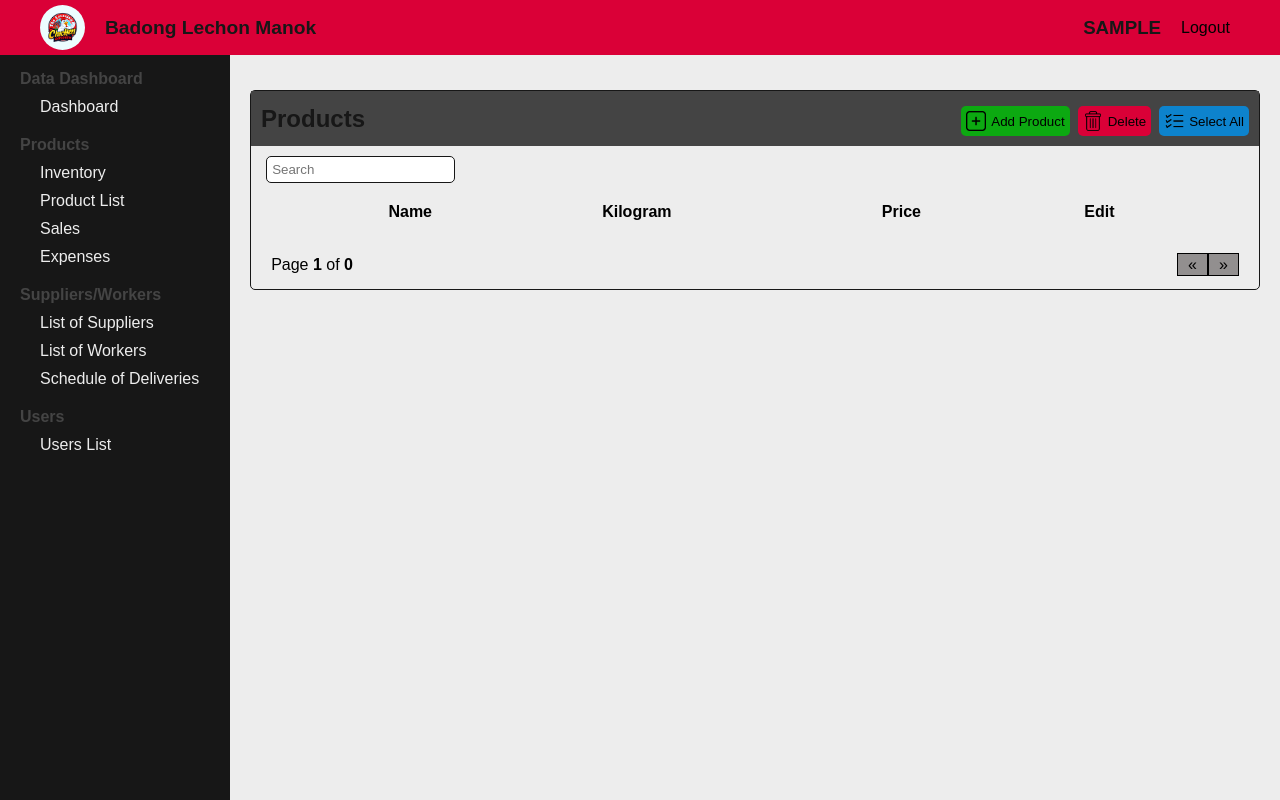
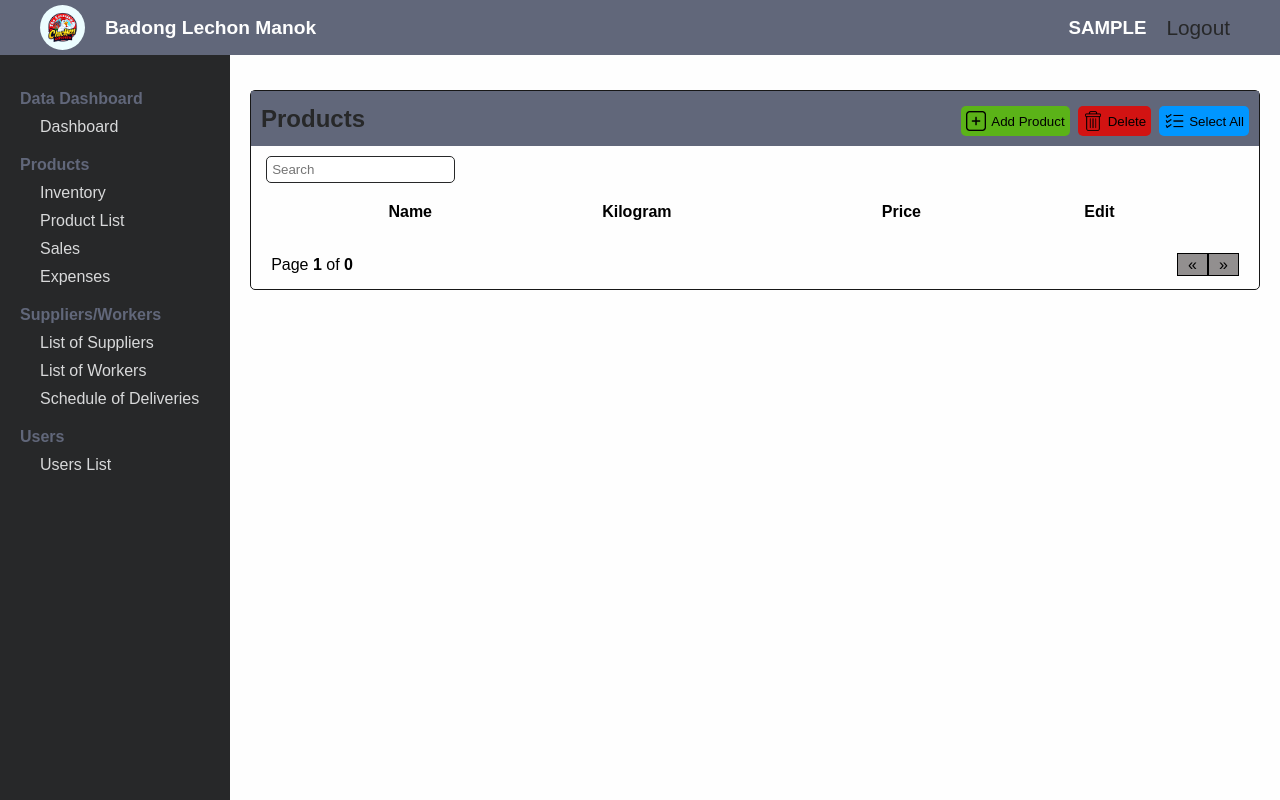
Before and after one commit to Pahad08/salesandinventory, a PHP site: page /products.php in a window 1280 px wide. Run offline with PHP 8.4, Linux system fonts and the light colour scheme; the visitor is signed in with stand-in values (Sample User, id 1); data that the repository does not hold is empty.

Commit message:
fix designs and other system feature

```diff
--- a/admin.php
+++ b/admin.php
@@ -92,10 +92,8 @@ if (isset($_SESSION["admin"]) && isset($_SESSION["admin_username"])) {
                 <img src="images/sales.png" alt="">
                 <div class="info">
                     <p class="sale-text"><?php
-                                            $sql = "SELECT sum(sales.quantity * products.price) as sale, sales.sale_date
-                                            from sales
-                                            inner JOIN products on sales.product_id = products.product_id
-                                            where DAY(sales.sale_date) = DAY(CURRENT_DATE);";
+                                            $sql = "SELECT sum(sales.quantity * products.price) as sale from sales
+                                            inner JOIN products on sales.product_id = products.product_id;";
                                             $stmt = mysqli_prepare($conn, $sql);
                                             mysqli_stmt_execute($stmt);
                                             $result = mysqli_stmt_get_result($stmt);
--- a/css/admin.css
+++ b/css/admin.css
@@ -6,18 +6,26 @@
 }
 
 :root {
-    --red: #da0037;
+    --black: #272829;
+    --gray: #61677A;
+    --lightgray: #D8D9DA;
+    --yellowish: #FFF6E0;
     --white: #fefefe;
-    --lightgray: #EDEDED;
-    --black: #171717;
-    --darkgray: #444444;
-    --blue: #0d83cd;
-    --lightblue: #30a3eb;
-    --lightgreen: #0ca911;
+    --green: #5BB318;
+    --low-green: rgba(92, 180, 24, 0.5);
+    --lightgreen: #7DCE13;
+    --red: #D21312;
+    --low-red: rgb(211, 18, 18, 0.5);
+    --lightred: #ED2B2A;
+    --blue: #0096FF;
+    --low-blue: rgba(0, 149, 255, 0.5);
+    --lightblue: #00D7FF;
+    --yellow: #F4CE14;
 }
 
 body {
-    background: var(--lightgray);
+    background: var(--white);
+
 }
 
 ul {
@@ -33,16 +41,16 @@ a {
 /* header */
 
 .header {
-    background: var(--red);
+    background: var(--gray);
     height: 55px;
     display: flex;
-    color: #171717;
     justify-content: space-between;
     position: fixed;
     top: 0;
     left: 0px;
     width: 100%;
     z-index: 2;
+    color: var(--white);
 }
 
 #menu-icon {
@@ -81,8 +89,9 @@ a {
 }
 
 .right a {
-    color: #000;
+    color: var(--black);
     transition: color 300ms;
+    font-size: 1.3rem;
 }
 
 .right img {
@@ -104,7 +113,6 @@ a {
     width: 230px;
     height: 100vh;
     overflow: auto;
-    background: #000;
 }
 
 #nav {
@@ -115,7 +123,7 @@ a {
 }
 
 #list-container {
-    padding-top: 15px;
+    padding-top: 35px;
     display: flex;
     flex-direction: column;
     gap: 20px;
@@ -129,33 +137,18 @@ a {
 }
 
 #list-container p {
-    color: #444444;
+    color: var(--gray);
     font-weight: 600;
 }
 
 #list-container a {
     margin-left: 20px;
-    color: #EDEDED;
+    color: var(--lightgray);
     transition: color 300ms;
 }
 
 #list-container a:hover {
-    color: #444444;
-}
-
-.nav-footer {
-    background: #444444;
-    width: 230px;
-    height: 30px;
-    display: flex;
-    align-items: center;
-    position: absolute;
-    bottom: 71px;
-}
-
-.nav-footer p {
-    margin-left: 20px;
-    color: #EDEDED;
+    color: var(--white);
 }
 
 /* end of navigation */
@@ -527,7 +526,7 @@ select {
     display: flex;
     justify-content: space-between;
     align-items: center;
-    background: var(--darkgray);
+    background: var(--gray);
     padding: 10px;
     color: var(--black);
 }
@@ -568,16 +568,18 @@ select {
 
 .btns button:nth-of-type(2):hover,
 .btns button:nth-of-type(2):focus {
-    outline: 4px solid rgba(218, 0, 55, 0.3);
+    background: var(--lightred);
+    outline: 4px solid var(--low-red);
 }
 
 .add {
-    background: #0ca911;
+    background: var(--green);
 }
 
 .add:hover,
 .add:focus {
-    outline: 4px solid rgb(12, 169, 17, 0.3);
+    background: var(--lightgreen);
+    outline: 4px solid var(--low-green);
 }
 
 .search {
--- a/products.php
+++ b/products.php
@@ -188,6 +188,11 @@ $total_pages = ceil($total_records / $number_per_page);
                     <p><span>&#10003;</span> <?php echo $_SESSION['updated']; ?></p>
                 </div>
                 <?php unset($_SESSION['updated']);
+                } else if (isset($_SESSION['exist'])) { ?>
+                <div class="exist">
+                    <p><span>&#10003;</span> <?php echo $_SESSION['exist']; ?></p>
+                </div>
+                <?php unset($_SESSION['exist']);
                 } ?>
 
                 <table id="table">
@@ -358,6 +363,10 @@ $total_pages = ceil($total_records / $number_per_page);
     document.querySelector(".deleted").addEventListener("animationend", () => {
         document.querySelector(".deleted").style.display = "none";
     })
+} else if (document.querySelector(".exist")) {
+    document.querySelector(".exist").addEventListener("animationend", () => {
+        document.querySelector(".exist").style.display = "none";
+    })
 }
 
 reset.addEventListener("click", (event) => {
--- a/users.php
+++ b/users.php
@@ -228,7 +228,8 @@ $total_pages = ceil($total_records / $number_per_page);
                         <div class="alert-container">
                             <img src="images/warning.png">
                             <div class="text-warning">
-                                    <p>Are you sure you want to delete?</p>
+                                <p>Are you sure you want to delete?<br>(All users connected to this account will also be
+                                    delete)</p>
                             </div>
                             <div class="buttons-alert">
                                 <button id="del">Delete</button>
```
Also changed, not shown: other parts of css/admin.css (+83 -42 lines), add/addproduct.php (+12 -0 lines), inventory.php (+10 -4 lines), add/addsales.php (line endings or trailing spaces), sales.php (indentation only). Lines whose indentation alone changed are shown as unchanged.
